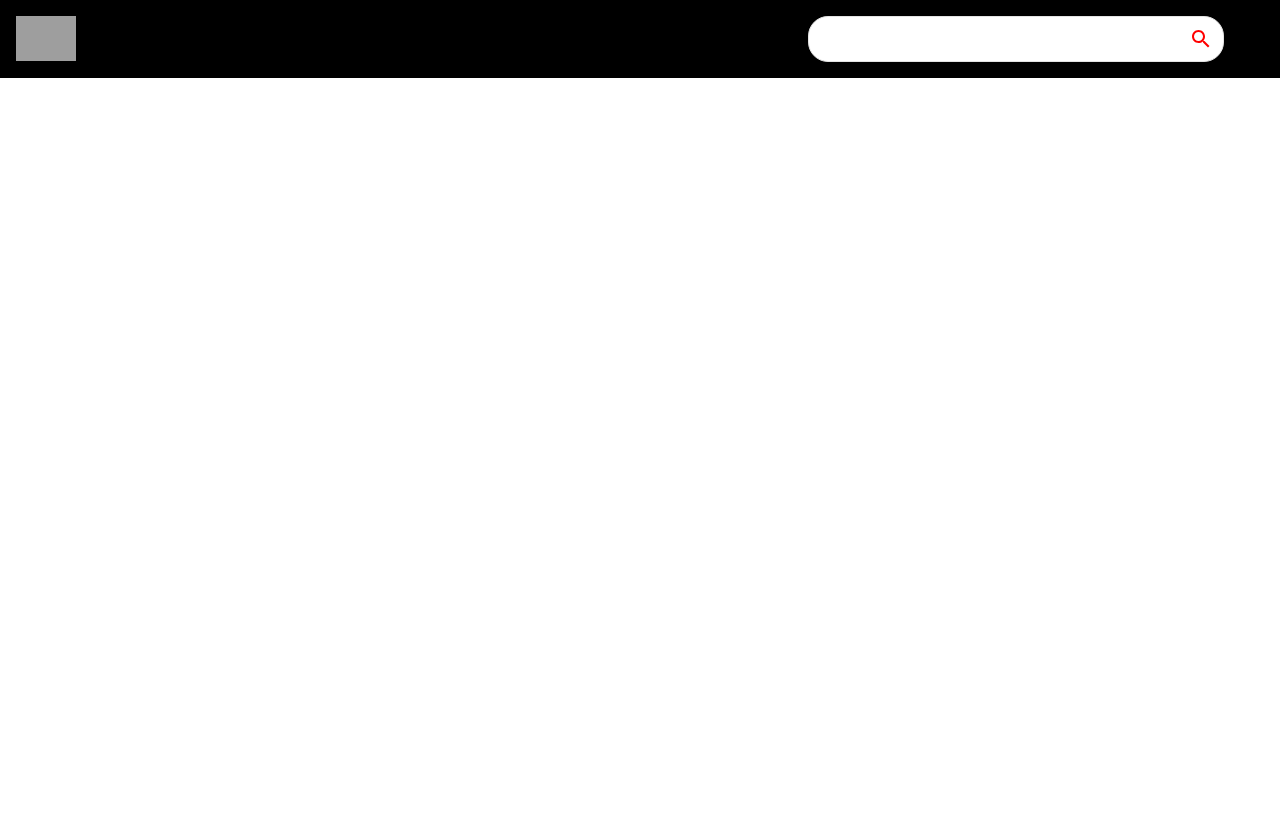
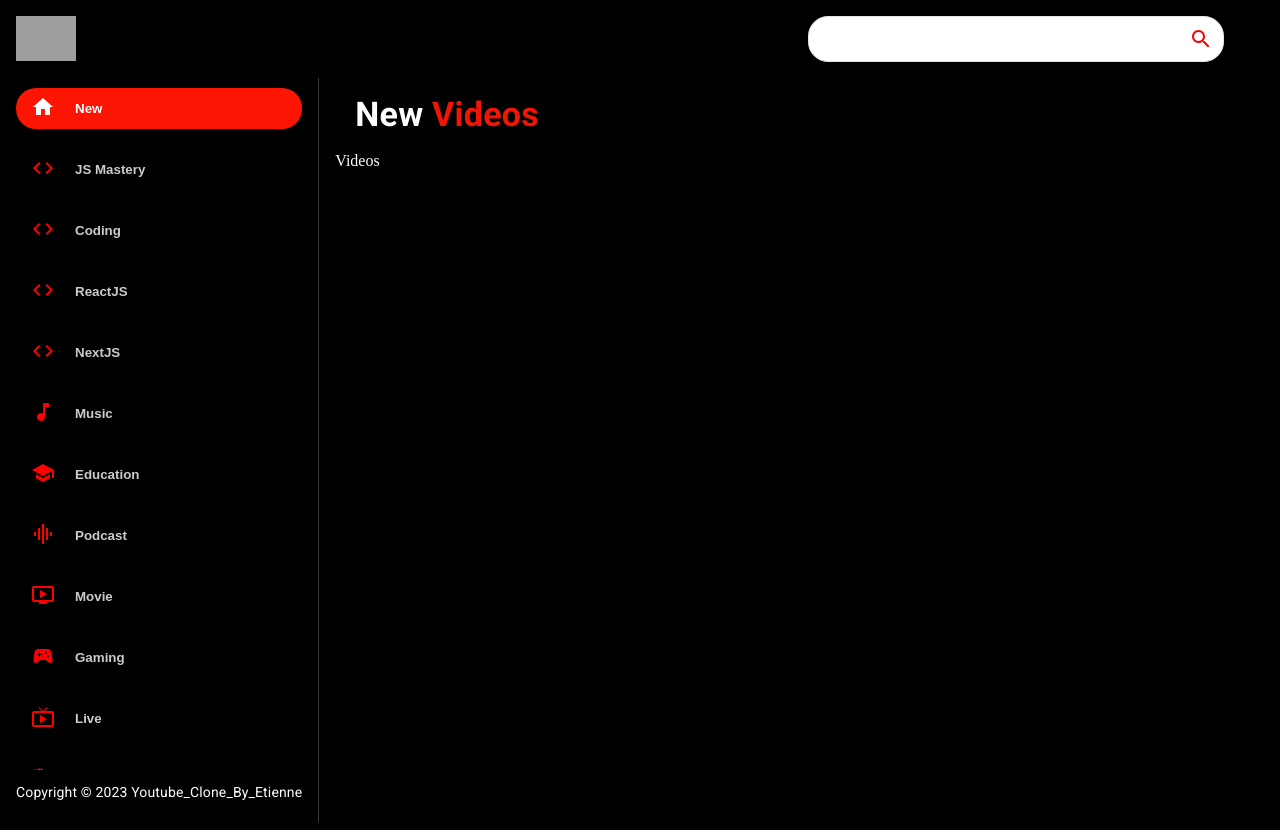
Before and after one commit to etiennegwiavander/Youtube_clone_by_Etienne, a React (Create React App) app: page / in a window 1280 px wide. Before the commit the page ends 800 px from the top, so only its background shows below. Built offline with nearby package versions, Linux system fonts and the light colour scheme; grey boxes are pictures that could not be loaded.

Commit message:
Layout completed

```diff
--- a/src/components/Feed.jsx
+++ b/src/components/Feed.jsx
@@ -1,13 +1,40 @@
 import {useState, useEffect} from 'react'
 import { Box, Stack, Typography} from '@mui/material'
+import {Sidebar, Videos} from './'
 
 const Feed = () => {
+
+
+
   return (
     <Stack sx={{ flexDirection: {sx: "column", md: "row"}}}>
-       <Box>
+       <Box sx={{ height: { sx: 'auto', md: '93vh'}, borderRight: '1px solid #3d3d3d', px: {sx: 0, md: 2}}}>
 
+        <Sidebar/>
+
+        <Typography className='copyright'
+          variant='body2'
+          sx={{ mt:1.5, color: '#fff' }}
+        >
+          Copyright © 2023 Youtube_Clone_By_Etienne
+        </Typography>
+      </Box>
+      <Box p={2} sx={{ overflowY: 'auto', height: '90vh', flex: 2}}>
+        <Typography
+          variant='h4'
+          fontWeight='bold'
+          mb={2} sx= {{
+            color: 'white',
+            mx:'20px'
+          }}
+        >
+          New <span style={{ color: '#F31503'}}> Videos </span>
+        </Typography>
+
+        <Videos Videos={[  ]}/>
 
       </Box>
+
     </Stack>
 
   )
--- /dev/null
+++ b/src/components/Sidebar.jsx
@@ -0,0 +1,37 @@
+import { Stack, Box } from '@mui/material'
+import { categories } from '../utils/constants'
+import React from 'react'
+
+const selectedCategory = 'New'
+
+const Sidebar = () => (
+    <Stack direction='row'
+    sx={{
+        overflow: 'auto',
+        height: {sx: 'auto', md: '93%'},
+        WebkitFlexDirection: { md: 'column'}
+    }}>
+        {categories.map((category) =>(
+            <button
+                className='category-btn'
+                style={{
+                    background: category.name === selectedCategory && '#FC1503',
+                    color: 'white'
+                }}
+
+                key={ category.name }
+            >
+                <span
+                    style={{ color: category.name === selectedCategory ? 'white': 'red', marginRight:
+                '20px'}}
+                >{category.icon}</span>
+                <span
+                    style={{ opacity: category.name === selectedCategory ?  '1' : '0.8'}}
+                >{category.name}</span>
+
+            </button>
+        ))}
+    </Stack>
+)
+
+export default Sidebar
--- /dev/null
+++ b/src/components/Videos.jsx
@@ -0,0 +1,12 @@
+import { Stack } from '@mui/material'
+import React from 'react'
+
+const Videos = () => (
+    <Stack sx={{
+        color: 'white'
+    }}>
+        Videos
+    </Stack>
+)
+
+export default Videos
--- a/src/components/index.js
+++ b/src/components/index.js
@@ -4,3 +4,5 @@ export { default as ChannelDetail} from './ChannelDetail';
 export { default as VideoDetail} from './VideoDetail';
 export { default as SearchFeed} from './SearchFeed';
 export { default as SearchBar} from './SearchBar';
+export { default as Sidebar} from './Sidebar';
+export { default as Videos} from './Videos';
```
